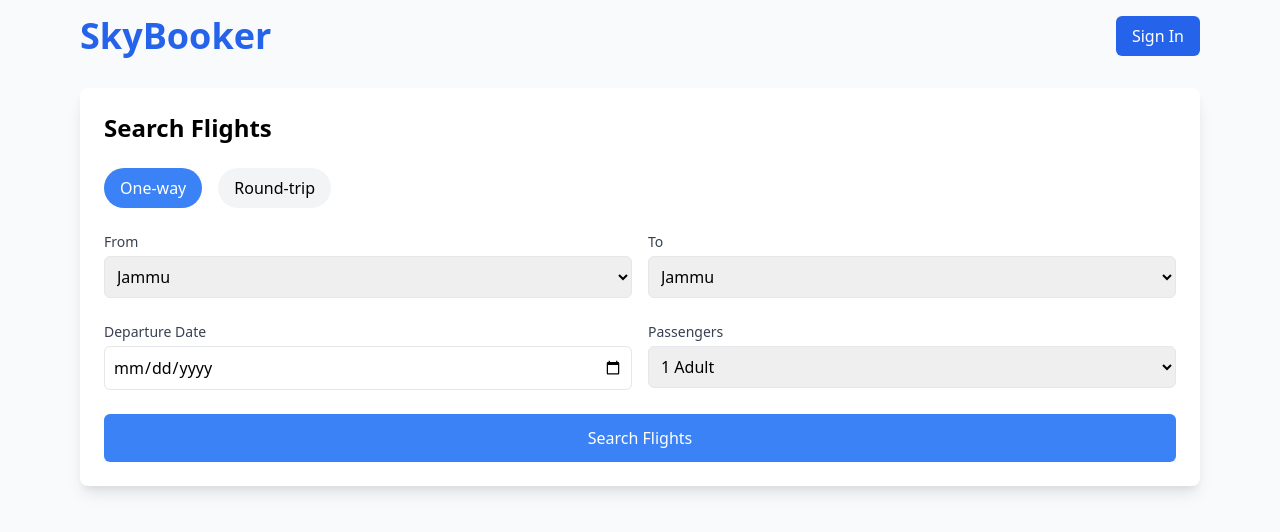
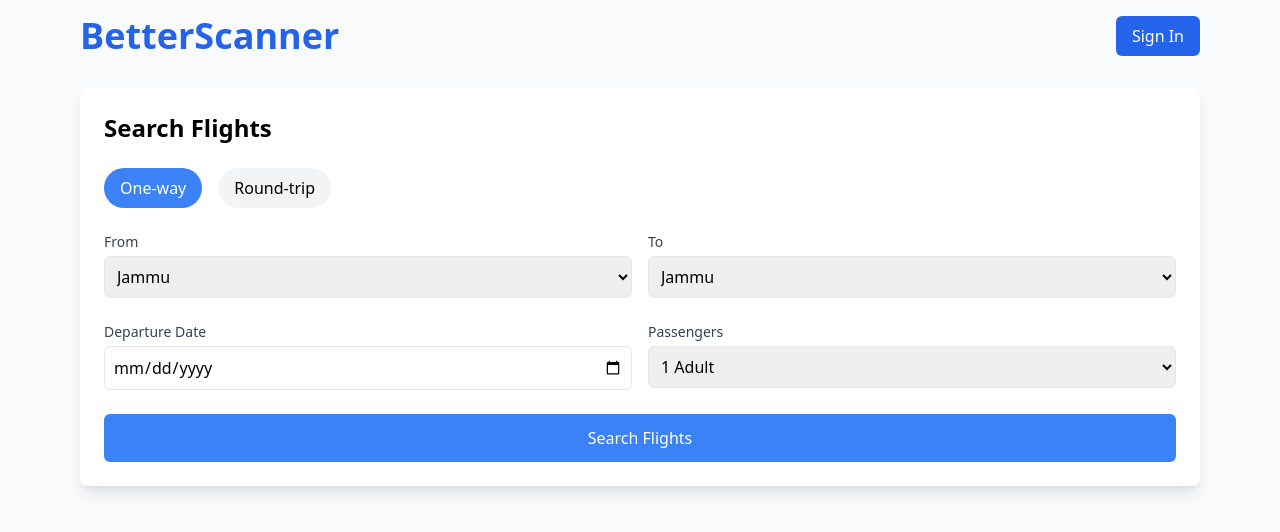
Before and after one commit to BramhaBajannavar/FWD, a plain HTML site: page final.html in a window 1280 px wide. Drawn offline with nearby package versions, Linux system fonts and the light colour scheme.

Commit message:
Update final.html

```diff
--- a/final.html
+++ b/final.html
@@ -3,7 +3,7 @@
 <head>
     <meta charset="UTF-8">
     <meta name="viewport" content="width=device-width, initial-scale=1.0">
-    <title>SkyBooker - Flight Booking</title>
+    <title>BetterScanner - Flight Booking</title>
     <link href="https://cdnjs.cloudflare.com/ajax/libs/tailwindcss/2.2.19/tailwind.min.css" rel="stylesheet">
     <style>
         .step {
@@ -108,7 +108,7 @@
     <div class="max-w-6xl mx-auto p-4">
         <!-- Header -->
         <header class="flex items-center justify-between mb-8">
-            <h1 class="text-4xl font-bold text-blue-600">SkyBooker</h1>
+            <h1 class="text-4xl font-bold text-blue-600">BetterScanner</h1>
             <button onclick="toggleModal('signInModal')" class="bg-blue-600 text-white px-4 py-2 rounded-md hover:bg-blue-700">Sign In</button>
         </header>
 
```
